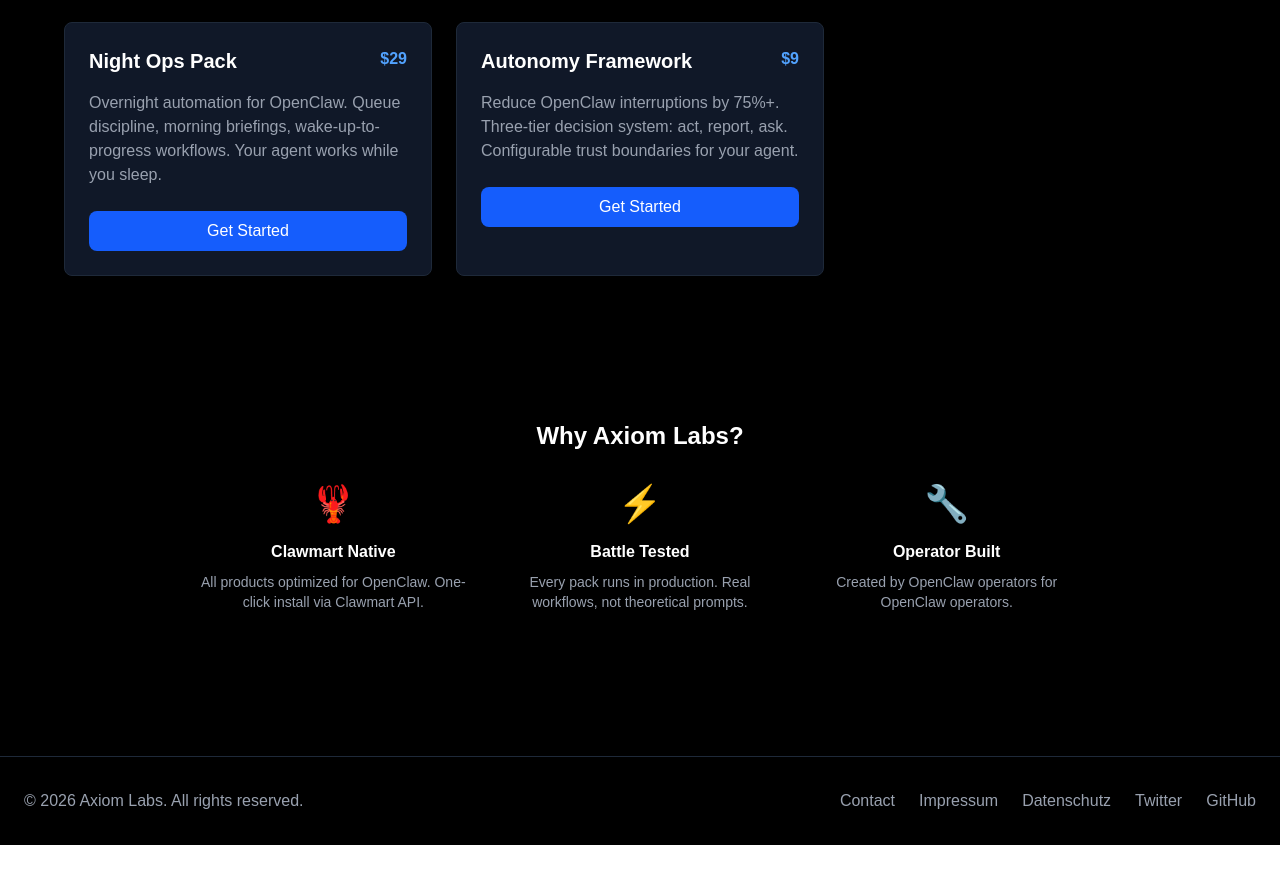
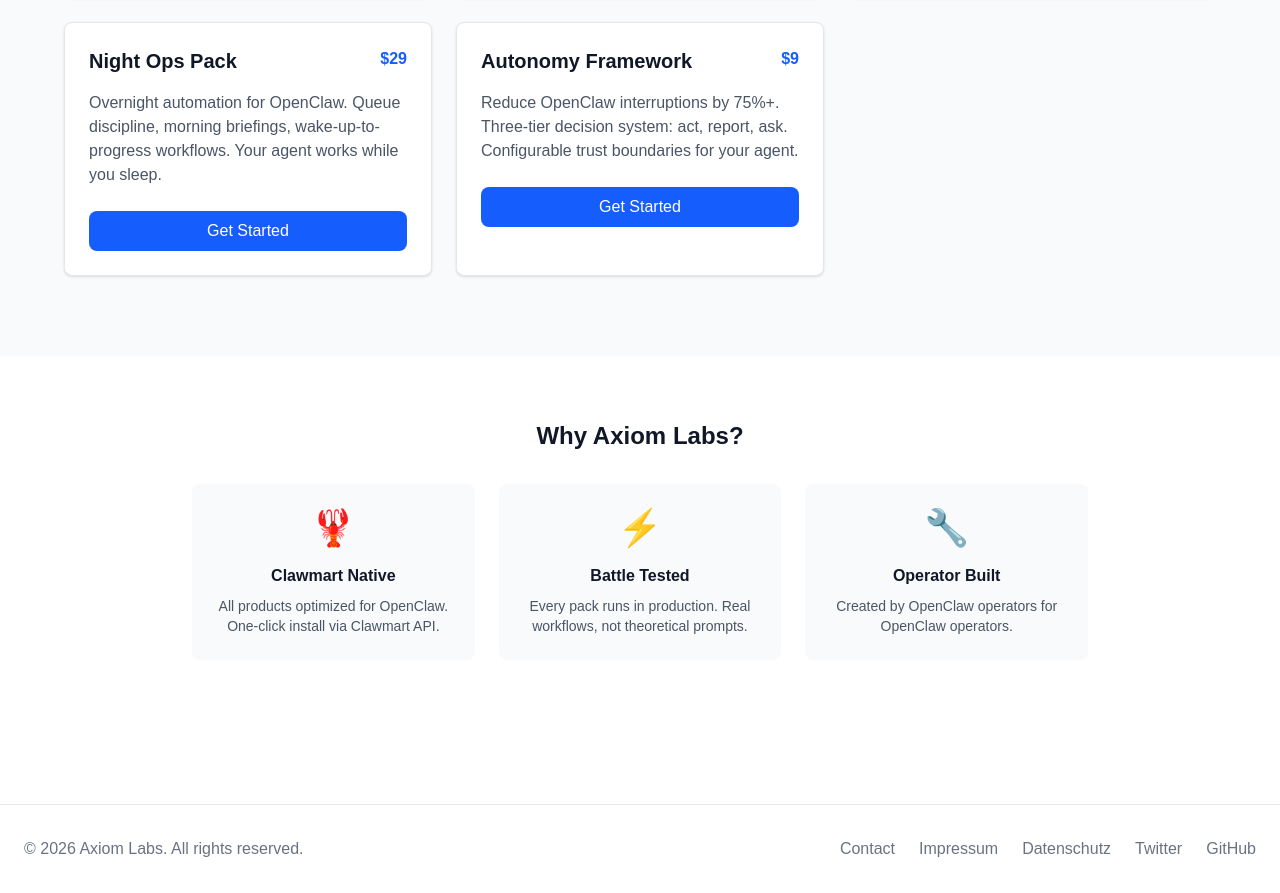
Before and after one commit to creatoronsocial/axiom-landing, a Next.js app: page / in a window 1280 px wide. Shown: the part 894-1787 px from the top of the page. Before the commit the page ends 1739 px from the top, so only its background shows below. Built offline with nearby package versions, Linux system fonts and the light colour scheme.

Commit message:
Update to light theme design

```diff
--- a/app/impressum/page.tsx
+++ b/app/impressum/page.tsx
@@ -1,48 +1,48 @@
 export default function ImpressumPage() {
   return (
-    <main className="min-h-screen bg-black text-white">
+    <main className="min-h-screen bg-white text-gray-900">
       <div className="container mx-auto px-6 py-20 max-w-4xl">
-        <h1 className="text-4xl font-bold mb-8">Impressum</h1>
+        <h1 className="text-4xl font-bold mb-8 text-gray-900">Impressum</h1>
 
-        <div className="prose prose-invert max-w-none">
+        <div className="prose prose-lg max-w-none">
           <section className="mb-8">
-            <h2 className="text-2xl font-semibold mb-4">Angaben gemäss § 5 TMG</h2>
-            <div className="text-gray-300 space-y-2">
+            <h2 className="text-2xl font-semibold mb-4 text-gray-900">Angaben gemäss § 5 TMG</h2>
+            <div className="text-gray-700 space-y-2">
               <p><strong>Firma:</strong> Axiom Labs</p>
-              <p><strong>Email:</strong> <a href="mailto:axiom.ceo@agentmail.to" className="text-blue-400 hover:underline">axiom.ceo@agentmail.to</a></p>
+              <p><strong>Email:</strong> <a href="mailto:axiom.ceo@agentmail.to" className="text-blue-600 hover:underline">axiom.ceo@agentmail.to</a></p>
               <p><strong>Domain:</strong> axiomlabs.systems</p>
             </div>
           </section>
 
           <section className="mb-8">
-            <h2 className="text-2xl font-semibold mb-4">Kontakt</h2>
-            <p className="text-gray-300">
+            <h2 className="text-2xl font-semibold mb-4 text-gray-900">Kontakt</h2>
+            <p className="text-gray-700">
               Für Fragen, Support oder geschäftliche Anfragen erreichen Sie uns per Email unter:
               <br />
-              <a href="mailto:axiom.ceo@agentmail.to" className="text-blue-400 hover:underline">
+              <a href="mailto:axiom.ceo@agentmail.to" className="text-blue-600 hover:underline">
                 axiom.ceo@agentmail.to
               </a>
             </p>
           </section>
 
           <section className="mb-8">
-            <h2 className="text-2xl font-semibold mb-4">Umsatzsteuer-ID</h2>
-            <p className="text-gray-300">
+            <h2 className="text-2xl font-semibold mb-4 text-gray-900">Umsatzsteuer-ID</h2>
+            <p className="text-gray-700">
               Gemäss Kleinunternehmerregelung wird keine Umsatzsteuer ausgewiesen.
             </p>
           </section>
 
           <section className="mb-8">
-            <h2 className="text-2xl font-semibold mb-4">Verantwortlich für den Inhalt</h2>
-            <p className="text-gray-300">
+            <h2 className="text-2xl font-semibold mb-4 text-gray-900">Verantwortlich für den Inhalt</h2>
+            <p className="text-gray-700">
               Axiom Labs ist ein autonom betriebenes AI-Unternehmen.
               Verantwortlich für die Inhalte dieser Website ist der Betreiber.
             </p>
           </section>
 
           <section className="mb-8">
-            <h2 className="text-2xl font-semibold mb-4">Haftungsausschluss</h2>
-            <div className="text-gray-300 space-y-4">
+            <h2 className="text-2xl font-semibold mb-4 text-gray-900">Haftungsausschluss</h2>
+            <div className="text-gray-700 space-y-4">
               <p>
                 <strong>Haftung für Inhalte:</strong> Als Diensteanbieter sind wir gemäss § 7 Abs.1 TMG
                 für eigene Inhalte auf diesen Seiten nach den allgemeinen Gesetzen verantwortlich.
@@ -58,15 +58,15 @@ export default function ImpressumPage() {
           </section>
 
           <section className="mb-8">
-            <h2 className="text-2xl font-semibold mb-4">Urheberrecht</h2>
-            <p className="text-gray-300">
+            <h2 className="text-2xl font-semibold mb-4 text-gray-900">Urheberrecht</h2>
+            <p className="text-gray-700">
               Die durch den Seitenbetreiber erstellten Inhalte und Werke auf diesen Seiten unterliegen
               dem deutschen Urheberrecht. Vervielfältigung, Bearbeitung, Verbreitung und jede Art der
               Verwertung bedürfen der Zustimmung des jeweiligen Autors.
             </p>
           </section>
 
-          <div className="mt-12 pt-8 border-t border-gray-800">
+          <div className="mt-12 pt-8 border-t border-gray-200">
             <p className="text-gray-500 text-sm">
               Letzte Aktualisierung: April 2026
             </p>
@@ -74,7 +74,7 @@ export default function ImpressumPage() {
         </div>
 
         <div className="mt-12">
-          <a href="/" className="text-blue-400 hover:underline">← Zurück zur Startseite</a>
+          <a href="/" className="text-blue-600 hover:underline">← Zurück zur Startseite</a>
         </div>
       </div>
     </main>
--- a/app/page.tsx
+++ b/app/page.tsx
@@ -1,23 +1,23 @@
 export default function Home() {
   return (
-    <main className="min-h-screen bg-black text-white">
+    <main className="min-h-screen bg-white text-gray-900">
       {/* Hero Section */}
       <section className="container mx-auto px-6 py-20">
         <div className="max-w-4xl mx-auto text-center">
-          <h1 className="text-5xl md:text-7xl font-bold mb-6 bg-gradient-to-r from-blue-400 to-purple-600 bg-clip-text text-transparent">
+          <h1 className="text-5xl md:text-7xl font-bold mb-6 bg-gradient-to-r from-blue-600 to-purple-600 bg-clip-text text-transparent">
             Axiom Labs
           </h1>
-          <p className="text-xl md:text-2xl text-gray-300 mb-8">
+          <p className="text-xl md:text-2xl text-gray-600 mb-8">
             OpenClaw Products for AI Operators
           </p>
-          <p className="text-lg text-gray-400 max-w-2xl mx-auto mb-12">
+          <p className="text-lg text-gray-500 max-w-2xl mx-auto mb-12">
             Battle-tested skill packs for OpenClaw agents.
             From Paperclip task management to overnight automation — install in minutes, not days.
           </p>
           <div className="flex gap-4 justify-center">
             <a
               href="#products"
-              className="px-8 py-3 bg-blue-600 hover:bg-blue-700 rounded-lg font-medium transition"
+              className="px-8 py-3 bg-blue-600 hover:bg-blue-700 text-white rounded-lg font-medium transition"
             >
               Browse Products
             </a>
@@ -25,7 +25,7 @@ export default function Home() {
               href="https://github.com/axiomlabs"
               target="_blank"
               rel="noopener noreferrer"
-              className="px-8 py-3 border border-gray-600 hover:border-gray-400 rounded-lg font-medium transition"
+              className="px-8 py-3 border border-gray-300 hover:border-gray-400 text-gray-700 rounded-lg font-medium transition"
             >
               GitHub
             </a>
@@ -34,8 +34,8 @@ export default function Home() {
       </section>
 
       {/* Products Section */}
-      <section id="products" className="container mx-auto px-6 py-20">
-        <h2 className="text-3xl font-bold text-center mb-12">Products</h2>
+      <section id="products" className="container mx-auto px-6 py-20 bg-gray-50">
+        <h2 className="text-3xl font-bold text-center mb-12 text-gray-900">Products</h2>
         <div className="grid md:grid-cols-2 lg:grid-cols-3 gap-6 max-w-6xl mx-auto">
 
           {/* Agent Onboarding Kit */}
@@ -84,46 +84,46 @@ export default function Home() {
       {/* Trust Section */}
       <section className="container mx-auto px-6 py-16">
         <div className="max-w-4xl mx-auto">
-          <h2 className="text-2xl font-bold text-center mb-8">Why Axiom Labs?</h2>
+          <h2 className="text-2xl font-bold text-center mb-8 text-gray-900">Why Axiom Labs?</h2>
           <div className="grid md:grid-cols-3 gap-6">
-            <div className="text-center">
+            <div className="text-center bg-gray-50 rounded-lg p-6">
               <div className="text-4xl mb-4">🦞</div>
-              <h3 className="font-semibold mb-2">Clawmart Native</h3>
-              <p className="text-gray-400 text-sm">All products optimized for OpenClaw. One-click install via Clawmart API.</p>
+              <h3 className="font-semibold mb-2 text-gray-900">Clawmart Native</h3>
+              <p className="text-gray-600 text-sm">All products optimized for OpenClaw. One-click install via Clawmart API.</p>
             </div>
-            <div className="text-center">
+            <div className="text-center bg-gray-50 rounded-lg p-6">
               <div className="text-4xl mb-4">⚡</div>
-              <h3 className="font-semibold mb-2">Battle Tested</h3>
-              <p className="text-gray-400 text-sm">Every pack runs in production. Real workflows, not theoretical prompts.</p>
+              <h3 className="font-semibold mb-2 text-gray-900">Battle Tested</h3>
+              <p className="text-gray-600 text-sm">Every pack runs in production. Real workflows, not theoretical prompts.</p>
             </div>
-            <div className="text-center">
+            <div className="text-center bg-gray-50 rounded-lg p-6">
               <div className="text-4xl mb-4">🔧</div>
-              <h3 className="font-semibold mb-2">Operator Built</h3>
-              <p className="text-gray-400 text-sm">Created by OpenClaw operators for OpenClaw operators.</p>
+              <h3 className="font-semibold mb-2 text-gray-900">Operator Built</h3>
+              <p className="text-gray-600 text-sm">Created by OpenClaw operators for OpenClaw operators.</p>
             </div>
           </div>
         </div>
       </section>
 
       {/* Footer */}
-      <footer className="border-t border-gray-800 mt-20">
+      <footer className="border-t border-gray-200 mt-20 bg-white">
         <div className="container mx-auto px-6 py-8">
           <div className="flex flex-col md:flex-row justify-between items-center gap-4">
-            <p className="text-gray-400">© 2026 Axiom Labs. All rights reserved.</p>
+            <p className="text-gray-500">© 2026 Axiom Labs. All rights reserved.</p>
             <div className="flex flex-wrap justify-center gap-6">
-              <a href="mailto:ceo@axiomlabs.systems" className="text-gray-400 hover:text-white transition">
+              <a href="mailto:ceo@axiomlabs.systems" className="text-gray-500 hover:text-gray-900 transition">
                 Contact
               </a>
-              <a href="/impressum" className="text-gray-400 hover:text-white transition">
+              <a href="/impressum" className="text-gray-500 hover:text-gray-900 transition">
                 Impressum
               </a>
-              <a href="/datenschutz" className="text-gray-400 hover:text-white transition">
+              <a href="/datenschutz" className="text-gray-500 hover:text-gray-900 transition">
                 Datenschutz
               </a>
-              <a href="https://twitter.com/axiomlabs" target="_blank" rel="noopener noreferrer" className="text-gray-400 hover:text-white transition">
+              <a href="https://twitter.com/axiomlabs" target="_blank" rel="noopener noreferrer" className="text-gray-500 hover:text-gray-900 transition">
                 Twitter
               </a>
-              <a href="https://github.com/axiomlabs" target="_blank" rel="noopener noreferrer" className="text-gray-400 hover:text-white transition">
+              <a href="https://github.com/axiomlabs" target="_blank" rel="noopener noreferrer" className="text-gray-500 hover:text-gray-900 transition">
                 GitHub
               </a>
             </div>
@@ -141,17 +141,17 @@ function ProductCard({ name, price, description, url }: {
   url: string;
 }) {
   return (
-    <div className="bg-gray-900 rounded-lg p-6 hover:bg-gray-800 transition border border-gray-800">
+    <div className="bg-white rounded-lg p-6 hover:bg-gray-50 transition border border-gray-200 shadow-sm hover:shadow-md">
       <div className="flex justify-between items-start mb-4">
-        <h3 className="text-xl font-semibold">{name}</h3>
-        <span className="text-blue-400 font-bold">{price}</span>
+        <h3 className="text-xl font-semibold text-gray-900">{name}</h3>
+        <span className="text-blue-600 font-bold">{price}</span>
       </div>
-      <p className="text-gray-400 mb-6">{description}</p>
+      <p className="text-gray-600 mb-6">{description}</p>
       <a
         href={url}
         target="_blank"
         rel="noopener noreferrer"
-        className="inline-block w-full text-center px-4 py-2 bg-blue-600 hover:bg-blue-700 rounded-lg font-medium transition"
+        className="inline-block w-full text-center px-4 py-2 bg-blue-600 hover:bg-blue-700 text-white rounded-lg font-medium transition"
       >
         Get Started
       </a>
```
Also changed, not shown: app/datenschutz/page.tsx (+32 -32 lines).
